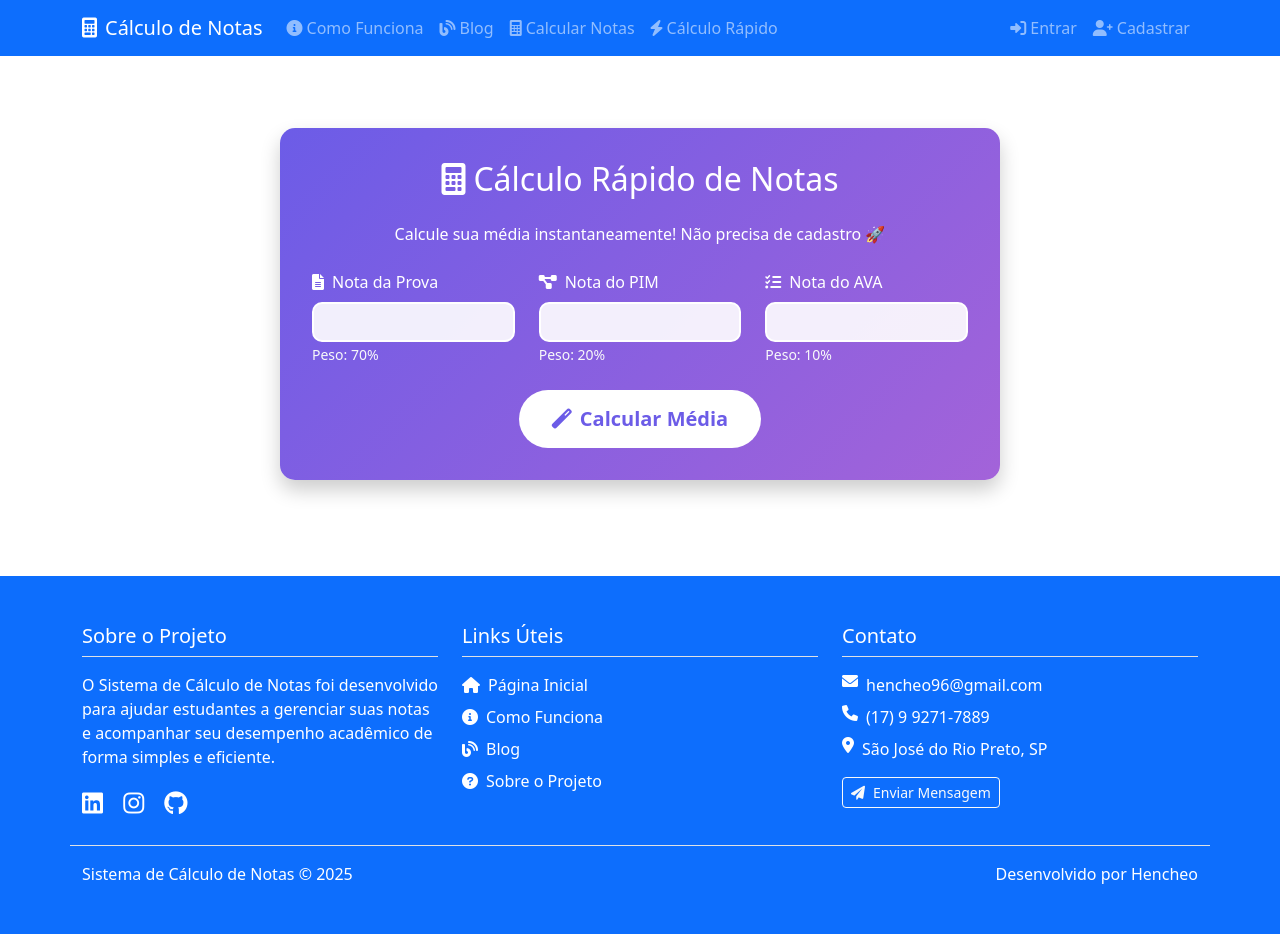
After one commit to Hencheo/calculo-nota, a Django app: template templates/usuarios/calculo_rapido.html in a window 1280 px wide. The commit adds this page. Run offline with Django 3.2, Linux system fonts and the light colour scheme; the template is opened without the code that fills it, so the values that code supplies are empty.

Commit message:
Criando a aba calculo rápido

```diff
--- a/apps/usuarios/urls.py
+++ b/apps/usuarios/urls.py
@@ -6,7 +6,7 @@ urlpatterns = [
     path('', views.home, name='home'),
     path('registro/', views.registro, name='registro'),
     path('login/', views.LoginUsuarioView.as_view(), name='login'),
-    # Usando LogoutView com next_page explícito para garantir redirecionamento para home
+    path('calculo-rapido/', views.calculo_rapido, name='calculo_rapido'),
     path('logout/', LogoutView.as_view(next_page='home'), name='logout'),
     path('calcular-notas/', views.calcular_notas, name='calcular_notas'),
     path('dashboard/', views.dashboard, name='dashboard'),
--- a/templates/base.html
+++ b/templates/base.html
@@ -42,6 +42,11 @@
                     <li class="nav-item">
                         <a class="nav-link" href="{% url 'calcular_notas' %}">
                             <i class="fas fa-calculator me-1"></i>Calcular Notas
+                        </a>
+                    </li>
+                    <li class="nav-item">
+                        <a class="nav-link" href="{% url 'calculo_rapido' %}">
+                            <i class="fas fa-bolt me-1"></i>Cálculo Rápido
                         </a>
                     </li>
                 </ul>
--- /dev/null
+++ b/templates/usuarios/calculo_rapido.html
@@ -0,0 +1,207 @@
+{% extends 'base.html' %}
+{% load static %}
+
+{% block title %}Cálculo Rápido - Sistema de Cálculo de Notas{% endblock %}
+
+{% block extra_css %}
+<style>
+    .calculator-container {
+        background: linear-gradient(135deg, #6c5ce7, #a363d9);
+        border-radius: 15px;
+        padding: 2rem;
+        box-shadow: 0 10px 20px rgba(0,0,0,0.2);
+        color: white;
+    }
+
+    .form-control {
+        border-radius: 10px;
+        border: 2px solid #fff;
+        background: rgba(255,255,255,0.9);
+        transition: all 0.3s ease;
+    }
+
+    .form-control:focus {
+        transform: scale(1.02);
+        box-shadow: 0 0 15px rgba(255,255,255,0.3);
+    }
+
+    .result-box {
+        background: rgba(255,255,255,0.1);
+        border-radius: 10px;
+        padding: 1.5rem;
+        margin-top: 2rem;
+        backdrop-filter: blur(5px);
+    }
+
+    .status-approved {
+        color: #2ecc71;
+        font-weight: bold;
+    }
+
+    .status-exam {
+        color: #f1c40f;
+        font-weight: bold;
+    }
+
+    .status-failed {
+        color: #e74c3c;
+        font-weight: bold;
+    }
+
+    .fun-fact {
+        font-style: italic;
+        font-size: 0.9rem;
+        margin-top: 1rem;
+        color: rgba(255,255,255,0.8);
+    }
+
+    .calculate-btn {
+        background: #fff;
+        color: #6c5ce7;
+        font-weight: bold;
+        padding: 0.8rem 2rem;
+        border-radius: 50px;
+        transition: all 0.3s ease;
+    }
+
+    .calculate-btn:hover {
+        transform: translateY(-3px);
+        box-shadow: 0 5px 15px rgba(0,0,0,0.2);
+        background: #f8f9fa;
+        color: #5648c7;
+    }
+</style>
+{% endblock %}
+
+{% block content %}
+<div class="container py-5">
+    <div class="row justify-content-center">
+        <div class="col-md-8">
+            <div class="calculator-container">
+                <h2 class="text-center mb-4">
+                    <i class="fas fa-calculator me-2"></i>Cálculo Rápido de Notas
+                </h2>
+                <p class="text-center mb-4">
+                    Calcule sua média instantaneamente! Não precisa de cadastro 🚀
+                </p>
+
+                <form id="quickCalcForm">
+                    <div class="row g-4">
+                        <div class="col-md-4">
+                            <div class="form-group">
+                                <label for="prova" class="form-label">
+                                    <i class="fas fa-file-alt me-2"></i>Nota da Prova
+                                </label>
+                                <input type="number" class="form-control" id="prova" step="0.1" min="0" max="10" required>
+                                <small class="text-light">Peso: 70%</small>
+                            </div>
+                        </div>
+                        <div class="col-md-4">
+                            <div class="form-group">
+                                <label for="pim" class="form-label">
+                                    <i class="fas fa-project-diagram me-2"></i>Nota do PIM
+                                </label>
+                                <input type="number" class="form-control" id="pim" step="0.1" min="0" max="10" required>
+                                <small class="text-light">Peso: 20%</small>
+                            </div>
+                        </div>
+                        <div class="col-md-4">
+                            <div class="form-group">
+                                <label for="ava" class="form-label">
+                                    <i class="fas fa-tasks me-2"></i>Nota do AVA
+                                </label>
+                                <input type="number" class="form-control" id="ava" step="0.1" min="0" max="10" required>
+                                <small class="text-light">Peso: 10%</small>
+                            </div>
+                        </div>
+                    </div>
+
+                    <div class="text-center mt-4">
+                        <button type="submit" class="calculate-btn btn btn-lg">
+                            <i class="fas fa-magic me-2"></i>Calcular Média
+                        </button>
+                    </div>
+                </form>
+
+                <div class="result-box" id="resultBox" style="display: none;">
+                    <h4 class="text-center mb-3">Resultado</h4>
+                    <div class="row text-center">
+                        <div class="col-md-6">
+                            <h5>Média Final</h5>
+                            <h2 id="mediaFinal">-</h2>
+                        </div>
+                        <div class="col-md-6">
+                            <h5>Situação</h5>
+                            <h2 id="situacao">-</h2>
+                        </div>
+                    </div>
+                    <p class="text-center mt-3" id="mensagem"></p>
+                    <div class="fun-fact text-center" id="funFact"></div>
+                </div>
+            </div>
+        </div>
+    </div>
+</div>
+{% endblock %}
+
+{% block extra_js %}
+<script>
+    document.addEventListener('DOMContentLoaded', function() {
+        const form = document.getElementById('quickCalcForm');
+        const resultBox = document.getElementById('resultBox');
+        const mediaFinalEl = document.getElementById('mediaFinal');
+        const situacaoEl = document.getElementById('situacao');
+        const mensagemEl = document.getElementById('mensagem');
+        const funFactEl = document.getElementById('funFact');
+
+        const funFacts = [
+            "Sabia que estudar por períodos curtos de 25 minutos é mais eficiente?",
+            "Explicar o conteúdo para alguém ajuda a fixar 90% do aprendizado!",
+            "Dormir bem antes da prova é mais importante que estudar a noite toda!",
+            "Fazer exercícios físicos ajuda a melhorar a memória e o aprendizado!"
+        ];
+
+        form.addEventListener('submit', function(e) {
+            e.preventDefault();
+
+            const prova = parseFloat(document.getElementById('prova').value);
+            const pim = parseFloat(document.getElementById('pim').value);
+            const ava = parseFloat(document.getElementById('ava').value);
+
+            // Cálculo da média ponderada
+            const media = (prova * 0.7 + pim * 0.2 + ava * 0.1).toFixed(1);
+
+            // Definir situação
+            let situacao, classe, mensagem;
+
+            if (media >= 7.0) {
+                situacao = "APROVADO";
+                classe = "status-approved";
+                mensagem = "Parabéns! Você foi aprovado direto! 🎉";
+            } else if (media >= 3.0) {
+                situacao = "EXAME";
+                classe = "status-exam";
+                const notaNecessaria = (10 - media).toFixed(1);
+                mensagem = `Você precisa fazer o exame. Para ser aprovado, precisa tirar ${notaNecessaria} no exame final. 📚`;
+            } else {
+                situacao = "REPROVADO";
+                classe = "status-failed";
+                mensagem = "Infelizmente você foi reprovado. Não desanime, tente novamente! 💪";
+            }
+
+            // Exibir resultados
+            mediaFinalEl.textContent = media;
+            situacaoEl.textContent = situacao;
+            situacaoEl.className = classe;
+            mensagemEl.textContent = mensagem;
+
+            // Exibir fato aleatório
+            const randomFact = funFacts[Math.floor(Math.random() * funFacts.length)];
+            funFactEl.textContent = "💡 " + randomFact;
+
+            resultBox.style.display = 'block';
+            resultBox.scrollIntoView({ behavior: 'smooth' });
+        });
+    });
+</script>
+{% endblock %}
```
Also changed, not shown: apps/usuarios/views.py (+7 -0 lines).
